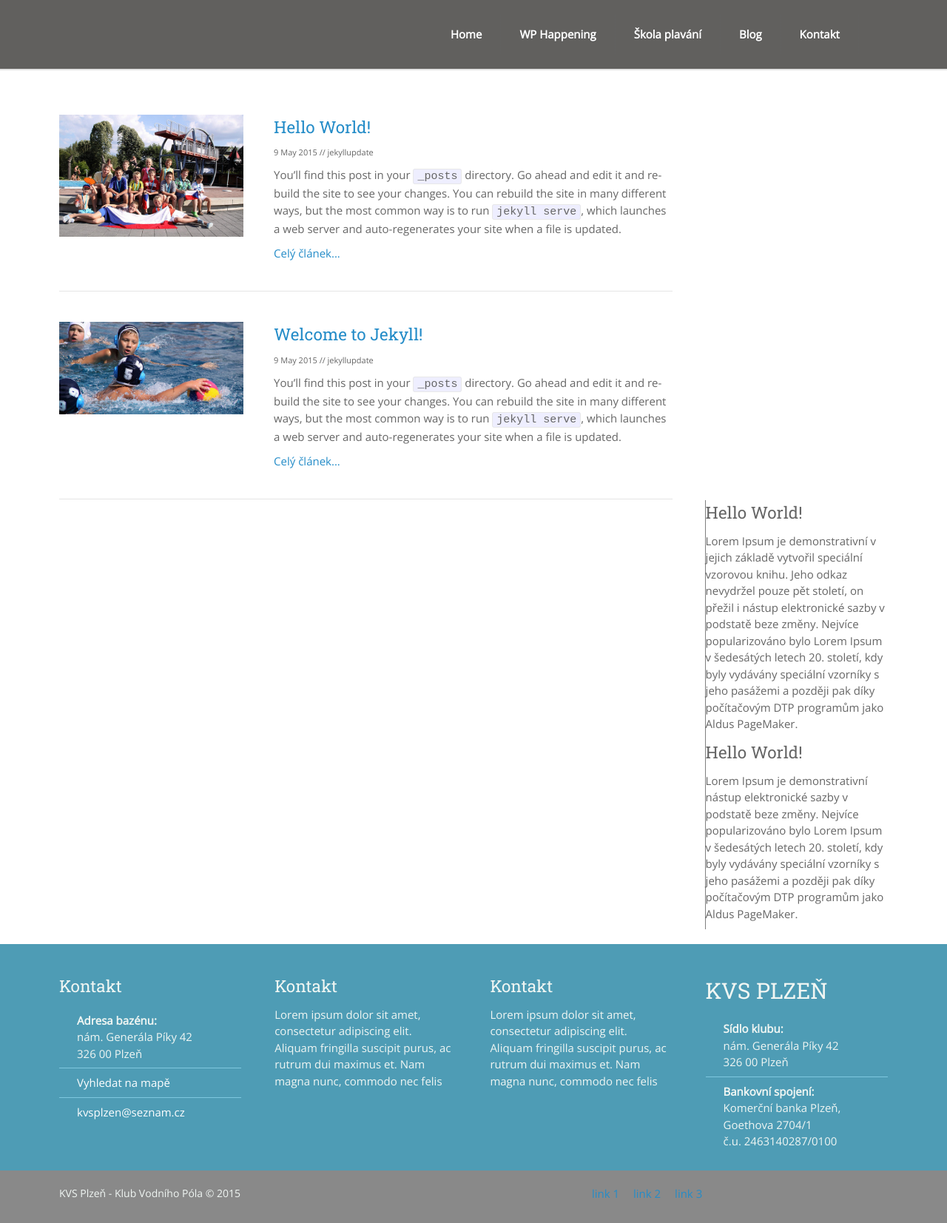
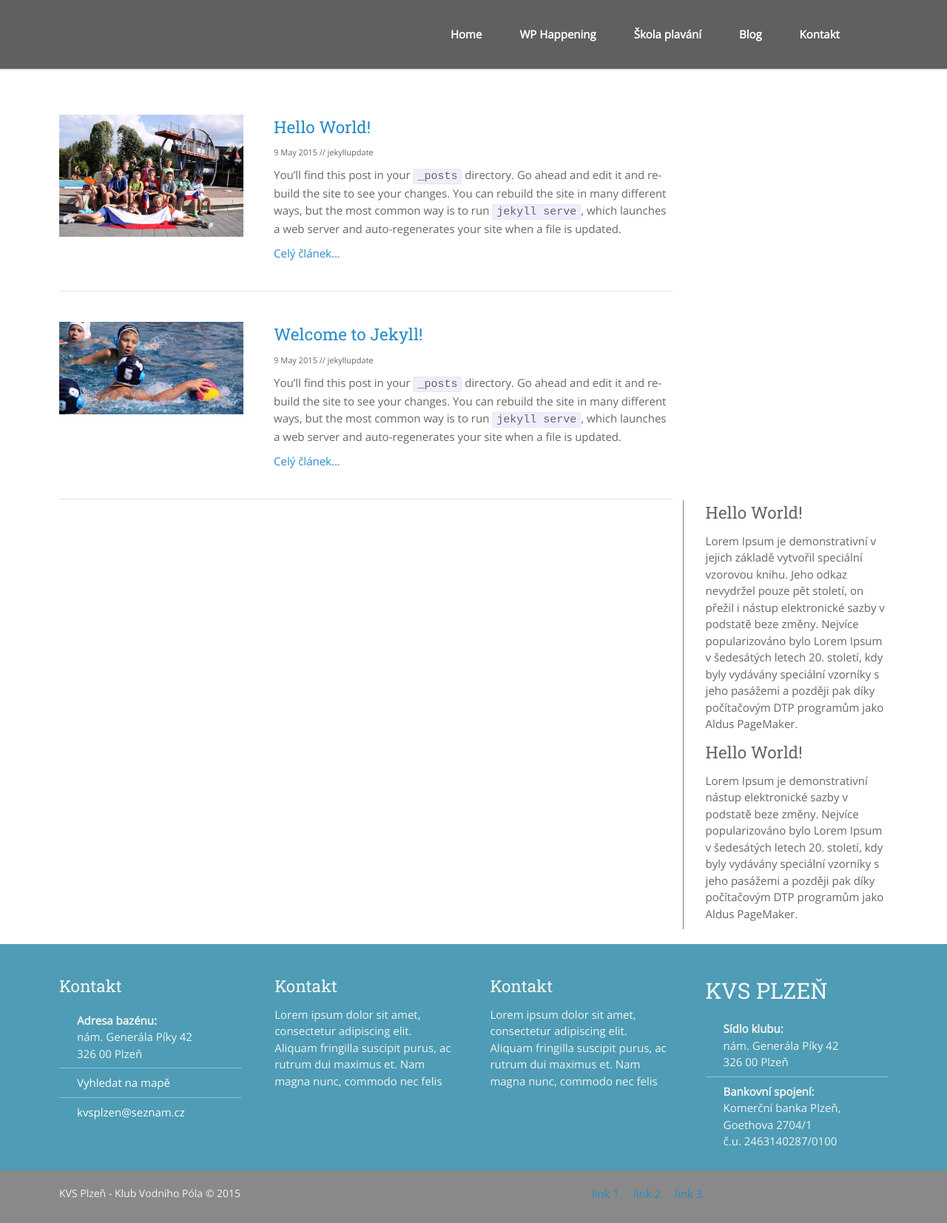
Before and after one commit to SteveVil/KVS-web, a Jekyll site: the page built from Blog/index.html, in a window 1280 px wide. Shown: the whole page at 74% size. Built offline with Jekyll 4.4.1, drawn with Linux system fonts in a browser that asks for light colours; the list of posts is cut into pages by our own code.

Commit message:
Update _layout.sass

```diff
--- a/_sass/_layout.sass
+++ b/_sass/_layout.sass
@@ -41,6 +41,7 @@
 	float: right
 	border-left: 1px solid grey
 	-moz-box-sizing: border-box
+	padding-left: 2em
 
 
 
```
